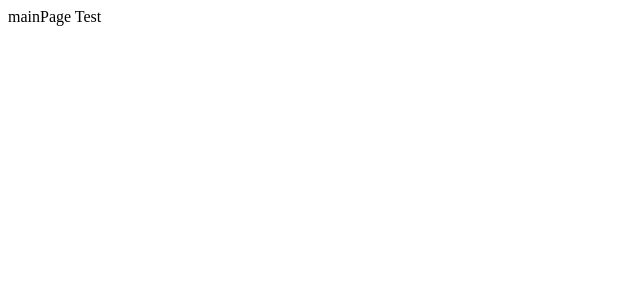
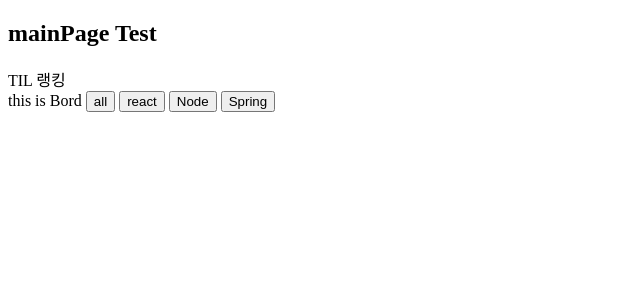
Before and after one commit to dkaodkaork/HanghaeManager, a Flask app: page /bulletin-board/ in a window 1280 px wide. Before the commit the part shown is almost empty. Shown: the top 300 px of the page, without its empty margins (0-640 px from the left). Run offline with Flask 2, Linux system fonts and the light colour scheme.

Commit message:
feat : 랭킹표시

```diff
--- a/routes/main.py
+++ b/routes/main.py
@@ -1,7 +1,24 @@
-from flask import Blueprint, render_template
+from flask import Blueprint, render_template, jsonify
+from dotenv import load_dotenv
+import os
+from pymongo import MongoClient
+import certifi
 
 main = Blueprint("main", __name__, url_prefix="/bulletin-board")
+
+load_dotenv()
+DB = os.getenv('DB')
+client = MongoClient(DB, tlsCAFile=certifi.where())
+
+db = client.testManager
 
 @main.route('/')
 def main_home():
     return render_template('main.html')
+
+@main.route("/rank", methods=["GET"])
+def main_rank_get():
+    count_list = list(db.testUsers.find({}, {'_id': False}))
+    rank_list = sorted(count_list, key= lambda x : x['til_count'], reverse=True)
+    print(rank_list[:5])
+    return jsonify({'ranks':rank_list[:5]})
--- a/templates/main.html
+++ b/templates/main.html
@@ -1,37 +1,42 @@
 <!DOCTYPE html>
 <html lang="en">
+
 <head>
     <meta charset="UTF-8">
+    <!-- jQuaery -->
+    <script src="https://ajax.googleapis.com/ajax/libs/jquery/3.5.1/jquery.min.js"></script>
+
+    <!-- local css and JS-->
+    <link rel="stylesheet" href="../static/main/main.css">
+    <link rel="stylesheet" href="../static/main/bord.css">
+    <script src="../static/main/main.js"></script>
+
     <title>Title</title>
-     <style>
 
-        @font-face {
-            font-family: 'Cafe24Ssurround';
-            src: url('https://cdn.jsdelivr.net/gh/projectnoonnu/noonfonts_2105_2@1.0/Cafe24Ssurround.woff') format('woff');
-            font-weight: normal;
-            font-style: normal;
-        }
+</head>
 
-        @font-face {
-            font-family: 'S-CoreDream-5Light';
-            src: url('https://cdn.jsdelivr.net/gh/projectnoonnu/noonfonts_six@1.2/S-CoreDream-3Light.woff') format('woff');
-            font-weight: normal;
-            font-style: normal;
-        }
+<body>
+    <h2>
+        mainPage Test
+    </h2>
+    <div class="container">
+        <div class="item1">
+            <div class="item_rank">
+                TIL 랭킹
+                <table id="ranking_list">
+                </table>
+            </div>
+        </div>
+        <div class="item2">
+            this is Bord
+            <button>all</button>
+            <button style="backgroundImage:url">react</button>
+            <button>Node</button>
+            <button>Spring</button>
 
-        :root {
-            --color-1: #FCE4EC;
-            --color-2: #C2185B;
-            --color-3: #E0F2F1;
-            --color-4: #00796B;
-            --font-point: Cafe24Ssurround;
-            --font-basic: S-CoreDream-3Light;
-        }
+        </div>
 
+    </div>
+</body>
 
-    </style>
-</head>
-<body>
-mainPage Test
-</body>
 </html>
```
Also changed, not shown: 1 other file.
